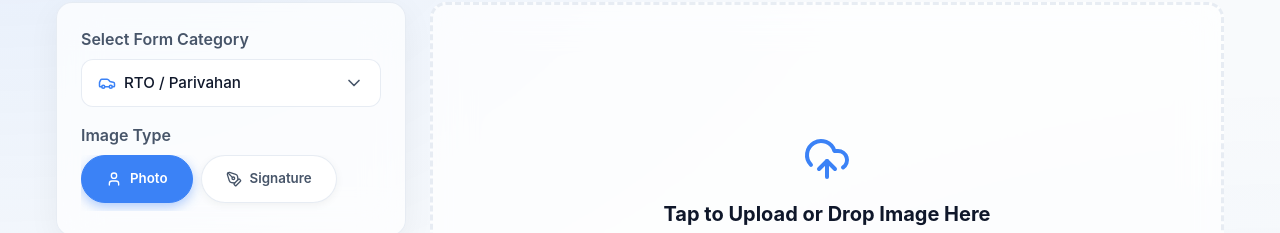
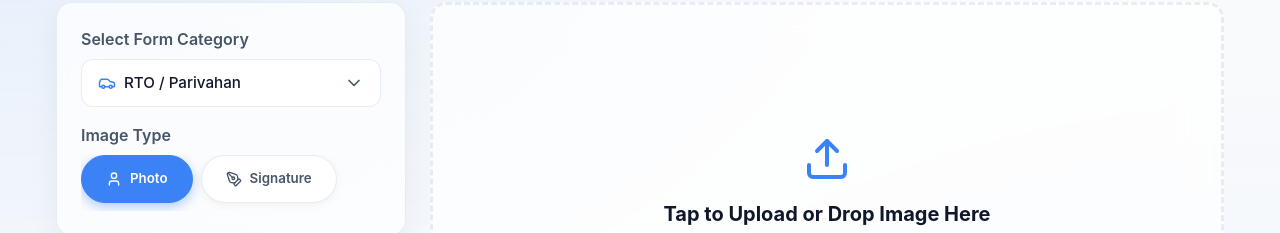
Before and after one commit to TechyNisarg/resizer-india, a React (Vite) app: page / in a window 1280 px wide. Shown: the part 159-392 px from the top of the page. Built offline with nearby package versions, Linux system fonts and the light colour scheme; a web font is replaced by a local one.

Commit message:
style: Use standard Upload icon in dropzone

```diff
--- a/src/components/Dropzone.tsx
+++ b/src/components/Dropzone.tsx
@@ -1,5 +1,5 @@
 import React, { useRef, useState } from 'react';
-import { UploadCloud } from 'lucide-react';
+import { Upload } from 'lucide-react';
 
 interface DropzoneProps {
   onImageLoad: (file: File) => void;
@@ -51,7 +51,7 @@ export const Dropzone: React.FC<DropzoneProps> = ({ onImageLoad, isProcessing })
         accept="image/jpeg, image/png, image/webp, image/heic, image/heif"
         hidden
       />
-      <UploadCloud size={48} className="upload-icon" />
+      <Upload size={48} className="upload-icon" />
       <h3>Tap to Upload or Drop Image Here</h3>
       <p>Supports JPEG, JPG, PNG, WebP, HEIC</p>
       {isProcessing && <p style={{color: 'var(--primary)', fontWeight: 600}}>Loading & Converting...</p>}
```
